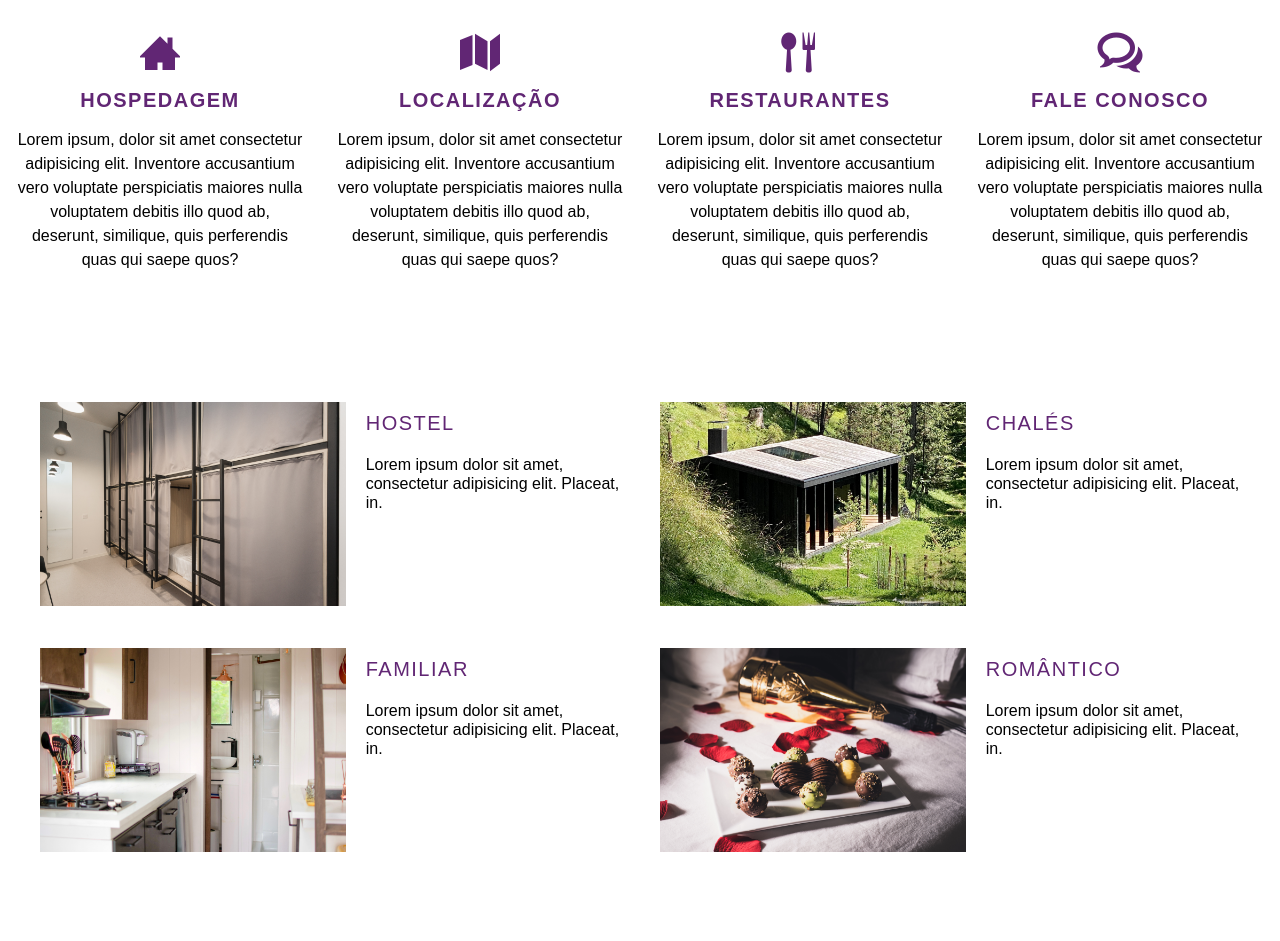
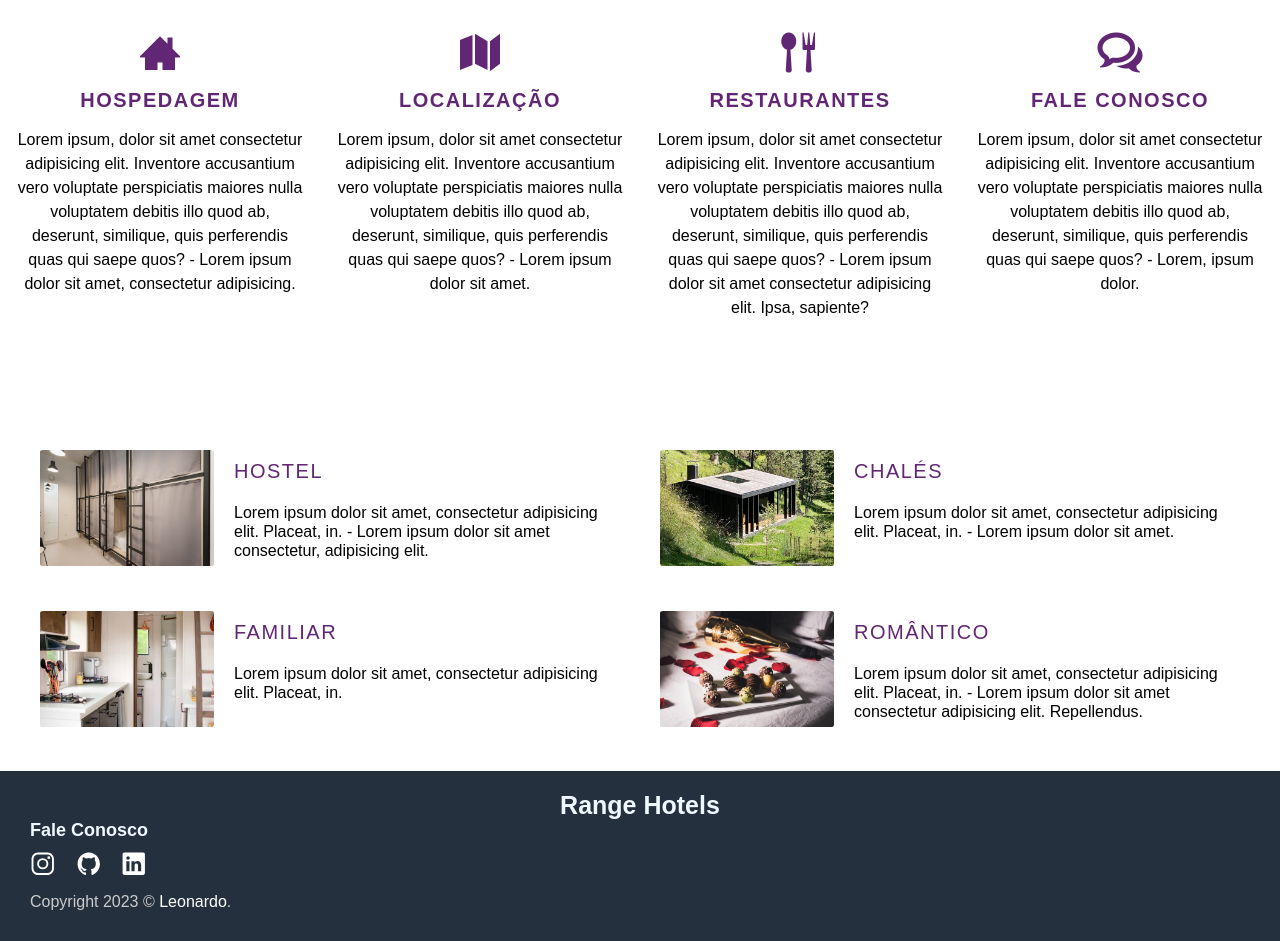
Before and after one commit to LeoMaia27/projeto-hotel, a plain HTML site: page index.html in a window 1280 px wide. Shown: the part 660-1601 px from the top of the page. Before the commit the page ends 1554 px from the top, so only its background shows below. Drawn offline with nearby package versions, Linux system fonts and the light colour scheme; files whose address does not match are found by name.

Commit message:
adicionando footer.

```diff
--- a/css/style.css
+++ b/css/style.css
@@ -10,7 +10,7 @@
 
 html {
     font-size: 62.5%;
-    font-family: sans-serif;
+    font-family: Arial, Helvetica, sans-serif;
 }
 
 /*Mobile*/
@@ -55,6 +55,8 @@ body {
     text-decoration: none;
     color: white;
     padding: 1.5rem 1.75rem;
+
+    transition: background-color ease-in-out .2s;
 }
 
 .header-list a:hover {
@@ -162,8 +164,15 @@ body {
     container-name: containerMainContent;
 }
 
+.mainContent-image {
+    /*fazendo com que a div que segura a imagem não cresça, não diminua e tenha largura de 30%*/
+    flex: 0 0 30%;
+}
+
 .mainContent-image img {
     width: 100%;
+    border-radius: 2%;
+    max-height: 312px;
 }
 
 .mainContent .row {
@@ -184,6 +193,50 @@ body {
     text-transform: uppercase;
 }
 
+.mainContent-text {
+    flex-grow: 1;
+}
+
+/*Footer*/
+.footer {
+    padding: 2rem 3rem 3rem 3rem;
+    background-color: #25303e;
+    color: #ccc;
+}
+
+.footerTitle {
+    font-size: 2rem;
+    text-align: center;
+    color: aliceblue;
+}
+
+.footerContact h4 {
+    font-size: 1.6rem;
+    color: aliceblue;
+}
+
+.footerContact-links {
+    display: flex;
+    gap: 2em;
+    margin: 1rem 0
+}
+
+.footerContact a {
+    font-size: 2.25rem;
+    color: white;
+
+    transition: color ease-in-out .2s;
+}
+
+.footerContact a:hover {
+    color: wheat;
+}
+
+.footer a {
+    text-decoration: none;
+    color: #ffffff;
+}
+
 @media screen and (min-width: 45.5em) { /*Tablet*/
 
     .header-top {
@@ -202,15 +255,17 @@ body {
         right: 12px;
         top: 12px;
         background-color: transparent;
+
+        transition: background-color ease-in-out .2s;
     }
 
     .header-list a {
         color: var(--primary-color);
+        border-radius: 8px;
     }
 
     .header-list a:hover {
         background-color: rgb(97 38 116 / .1);
-        border-radius: 8px;
     }
 
     /*Banner*/
@@ -244,7 +299,6 @@ body {
     }
 
     /*Middle Content*/
-
     .middleContent {
         box-shadow: 0 0 0  transparent;
     }
@@ -252,6 +306,23 @@ body {
     .col-md-6 {
         width: calc(50% - 1em);
         /*definindo largura com % menos o valor do gap*/
+    }
+
+    /*Footer*/
+    .footerTitle {
+        font-size: 2.5rem;
+        text-align: center;
+        color: aliceblue;
+    }
+
+    .footerContact h4 {
+        font-size: 1.8rem;
+        color: aliceblue;
+    }
+
+    .footerContact a {
+        font-size: 2.55rem;
+        color: white;
     }
 }
 
--- a/index.html
+++ b/index.html
@@ -55,7 +55,7 @@
                             <p>Lorem ipsum, dolor sit amet consectetur adipisicing elit.
                                 Inventore accusantium vero voluptate perspiciatis maiores
                                 nulla voluptatem debitis illo quod ab, deserunt, similique,
-                                quis perferendis quas qui saepe quos?</p>
+                                quis perferendis quas qui saepe quos? - Lorem ipsum dolor sit amet, consectetur adipisicing.</p>
                         </a>
                     </article>
 
@@ -67,7 +67,7 @@
                             <p>Lorem ipsum, dolor sit amet consectetur adipisicing elit.
                                 Inventore accusantium vero voluptate perspiciatis maiores
                                 nulla voluptatem debitis illo quod ab, deserunt, similique,
-                                quis perferendis quas qui saepe quos?</p>
+                                quis perferendis quas qui saepe quos? - Lorem ipsum dolor sit amet.</p>
                         </a>
                     </article>
 
@@ -79,7 +79,7 @@
                             <p>Lorem ipsum, dolor sit amet consectetur adipisicing elit.
                                 Inventore accusantium vero voluptate perspiciatis maiores
                                 nulla voluptatem debitis illo quod ab, deserunt, similique,
-                                quis perferendis quas qui saepe quos?</p>
+                                quis perferendis quas qui saepe quos? - Lorem ipsum dolor sit amet consectetur adipisicing elit. Ipsa, sapiente?</p>
                         </a>
                     </article>
 
@@ -91,7 +91,7 @@
                             <p>Lorem ipsum, dolor sit amet consectetur adipisicing elit.
                                 Inventore accusantium vero voluptate perspiciatis maiores
                                 nulla voluptatem debitis illo quod ab, deserunt, similique,
-                                quis perferendis quas qui saepe quos?</p>
+                                quis perferendis quas qui saepe quos? - Lorem, ipsum dolor.</p>
                         </a>
                     </article>
 
@@ -108,7 +108,7 @@
                         </div>
                         <div class="mainContent-text">
                             <h3 class="mainContent-title">Hostel</h3>
-                            <p>Lorem ipsum dolor sit amet, consectetur adipisicing elit. Placeat, in.</p>
+                            <p>Lorem ipsum dolor sit amet, consectetur adipisicing elit. Placeat, in. - Lorem ipsum dolor sit amet consectetur, adipisicing elit.</p>
                         </div>
                     </article>
 
@@ -119,7 +119,7 @@
                         </div>
                         <div class="mainContent-text">
                             <h3 class="mainContent-title">Chalés</h3>
-                            <p>Lorem ipsum dolor sit amet, consectetur adipisicing elit. Placeat, in.</p>
+                            <p>Lorem ipsum dolor sit amet, consectetur adipisicing elit. Placeat, in. - Lorem ipsum dolor sit amet.</p>
                         </div>
                     </article>
 
@@ -141,13 +141,29 @@
                         </div>
                         <div class="mainContent-text">
                             <h3 class="mainContent-title">Romântico</h3>
-                            <p>Lorem ipsum dolor sit amet, consectetur adipisicing elit. Placeat, in.</p>
+                            <p>Lorem ipsum dolor sit amet, consectetur adipisicing elit. Placeat, in. - Lorem ipsum dolor sit amet consectetur adipisicing elit. Repellendus.</p>
                         </div>
                     </article>
                 </div>
             </section>
-
         </main>
 
+        <footer class="footer">
+            <div class="footerTitle">
+                <h4>Range Hotels</h4>
+            </div>
+            <div class="footerContact">
+                <h4>Fale Conosco</h4>
+                <div class="footerContact-links">
+                    <a href="https://www.instagram.com/leonardo_maia25/"><ion-icon name="logo-instagram"></ion-icon></a>
+                    <a href="https://github.com/LeoMaia27"><ion-icon name="logo-github"></ion-icon></a>
+                    <a href="https://www.linkedin.com/in/leonardo-maia-60b0151aa/"><ion-icon name="logo-linkedin"></ion-icon></a>
+                </div>
+            </div>
+            <p>Copyright 2023 &copy; <a href="#">Leonardo</a>.</p>
+        </footer>
+
+        <script type="module" src="https://unpkg.com/ionicons@7.1.0/dist/ionicons/ionicons.esm.js"></script>
+<script nomodule src="https://unpkg.com/ionicons@7.1.0/dist/ionicons/ionicons.js"></script>
 </body>
 </html>
```
